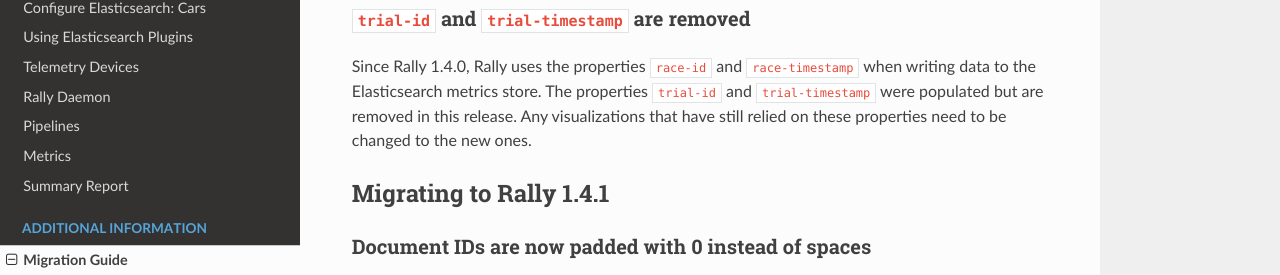
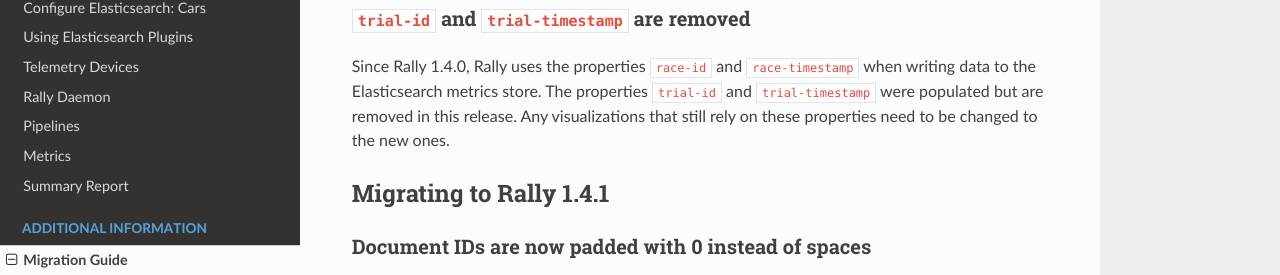
Before and after one commit to elastic/rally, a Sphinx documentation site: the page built from docs/migrate.rst, in a window 1280 px wide and 900 px high, scrolled down 1316 px. Shown: the part 176-451 px from the top of the window. Built offline with Sphinx 7.4.7 and the Read the Docs theme 2.0.0, drawn with Linux system fonts in a browser that asks for light colours.

Commit message:
Fix grammar

```diff
--- a/docs/migrate.rst
+++ b/docs/migrate.rst
@@ -61,7 +61,7 @@
 ``trial-id`` and ``trial-timestamp`` are removed
 ^^^^^^^^^^^^^^^^^^^^^^^^^^^^^^^^^^^^^^^^^^^^^^^^
 
-Since Rally 1.4.0, Rally uses the properties ``race-id`` and ``race-timestamp`` when writing data to the Elasticsearch metrics store. The properties ``trial-id`` and ``trial-timestamp`` were populated but are removed in this release. Any visualizations that have still relied on these properties need to be changed to the new ones.
+Since Rally 1.4.0, Rally uses the properties ``race-id`` and ``race-timestamp`` when writing data to the Elasticsearch metrics store. The properties ``trial-id`` and ``trial-timestamp`` were populated but are removed in this release. Any visualizations that still rely on these properties need to be changed to the new ones.
 
 Migrating to Rally 1.4.1
 ------------------------
```
